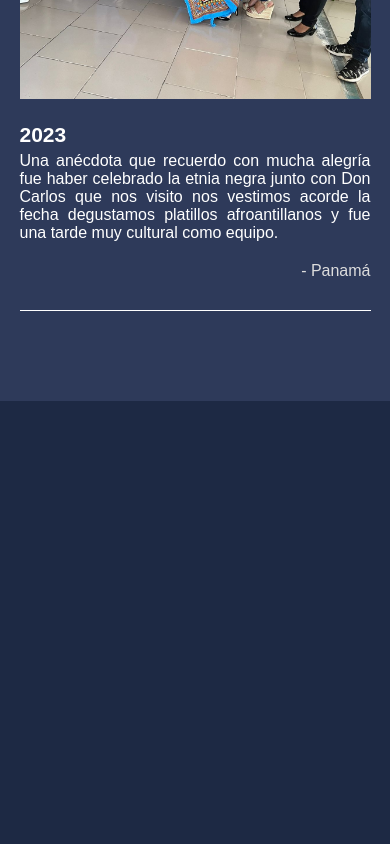
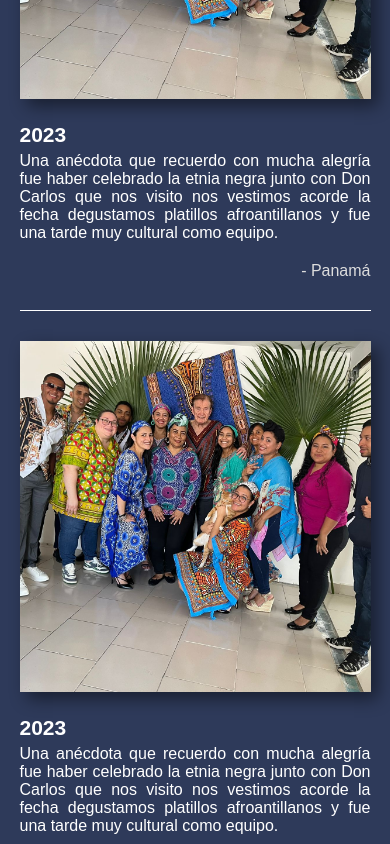
Before and after one commit to yo-soy-cid-gallup/yo-soy-cid-gallup.github.io, a plain HTML site: page index.html in a window 390 px wide. Shown: the part 1156-2000 px from the top of the page. Before the commit the page ends 1557 px from the top, so only its background shows below. Drawn offline with Linux system fonts and the light colour scheme.

Commit message:
Prototipo1

```diff
--- a/index.html
+++ b/index.html
@@ -18,8 +18,8 @@
             </div>
         </section>
         <section class="muro">
-            <!--CONTENIDO-->
-            <div class="post">
+            <!--CONTENIDO IZQUIERDA-->
+            <div class="postl">
                 <div class="foto">
                     <img src="images/post1.jpeg" alt="">
                 </div>
@@ -39,6 +39,27 @@
             </div>
             <!--FIN DE CONTENIDO-->
             <div class="divider"></div>
+            <!--CONTENIDO DERECHA-->
+            <div class="postr">
+                <div class="leyenda">
+                    <div>
+                        <p class="titulo">
+                            2023
+                        </p>
+                        <p>
+                            Una anécdota que recuerdo con mucha alegría fue haber celebrado la etnia negra junto con Don Carlos que nos visito nos vestimos acorde la fecha degustamos platillos afroantillanos  y fue una tarde muy cultural como equipo.
+                        </p>
+                    </div>
+                    <p class="persona">
+                        - Panamá
+                    </p>
+                </div>
+                <div class="foto">
+                    <img src="images/post1.jpeg" alt="">
+                </div>
+            </div>
+            <!--FIN DE CONTENIDO-->
+            <div class="divider"></div>
         </section>
     </main>
 </body>
--- a/style.css
+++ b/style.css
@@ -29,7 +29,7 @@ p {
 }
 
 .bg {
-    position: absolute;
+    position: fixed;
     top: 0;
     left: 0;
     width: 100vw;
@@ -74,10 +74,17 @@ main div {
     background-color: #2e3a5a;
 }
 
-.post {
+.postl {
     width: 100%;
     display: grid;
     grid-template-columns: 1fr 2fr;
+    gap: 20px;
+}
+
+.postr {
+    width: 100%;
+    display: grid;
+    grid-template-columns: 2fr 1fr;
     gap: 20px;
 }
 
@@ -89,6 +96,7 @@ main div {
 .foto img {
     aspect-ratio: 1;
     object-fit: cover;
+    box-shadow: 7px 7px 1rem #00000077;
 }
 
 .leyenda {
@@ -137,10 +145,15 @@ main div {
     .muro {
         padding: 60px 5%;
     }
-    .post {
+    .postl, .postr {
         display: flex;
         flex-direction: column;
     }
+
+    .postr {
+        flex-direction: column-reverse;
+    }
+
     .divider {
         margin: 30px 0;
     }
```
